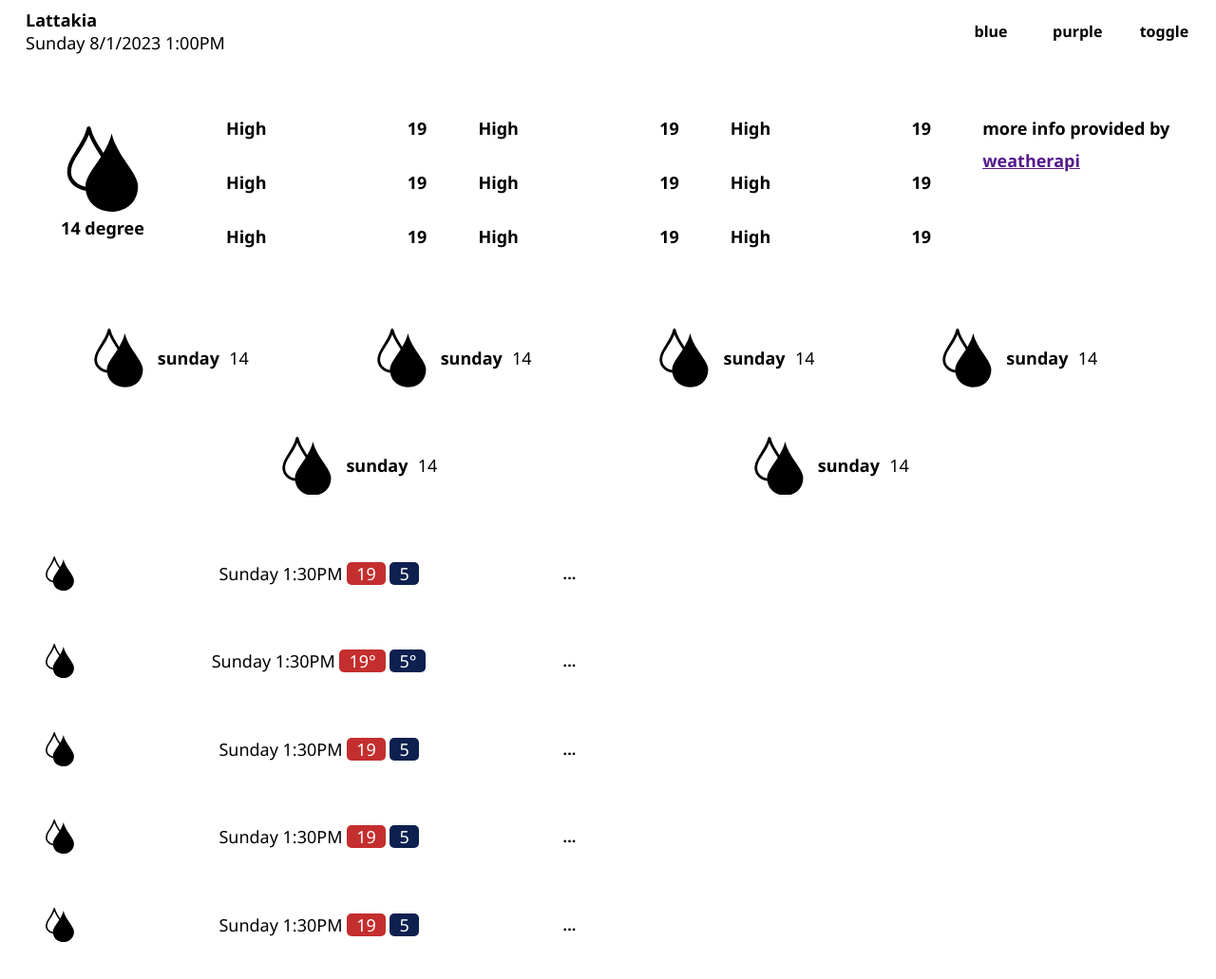
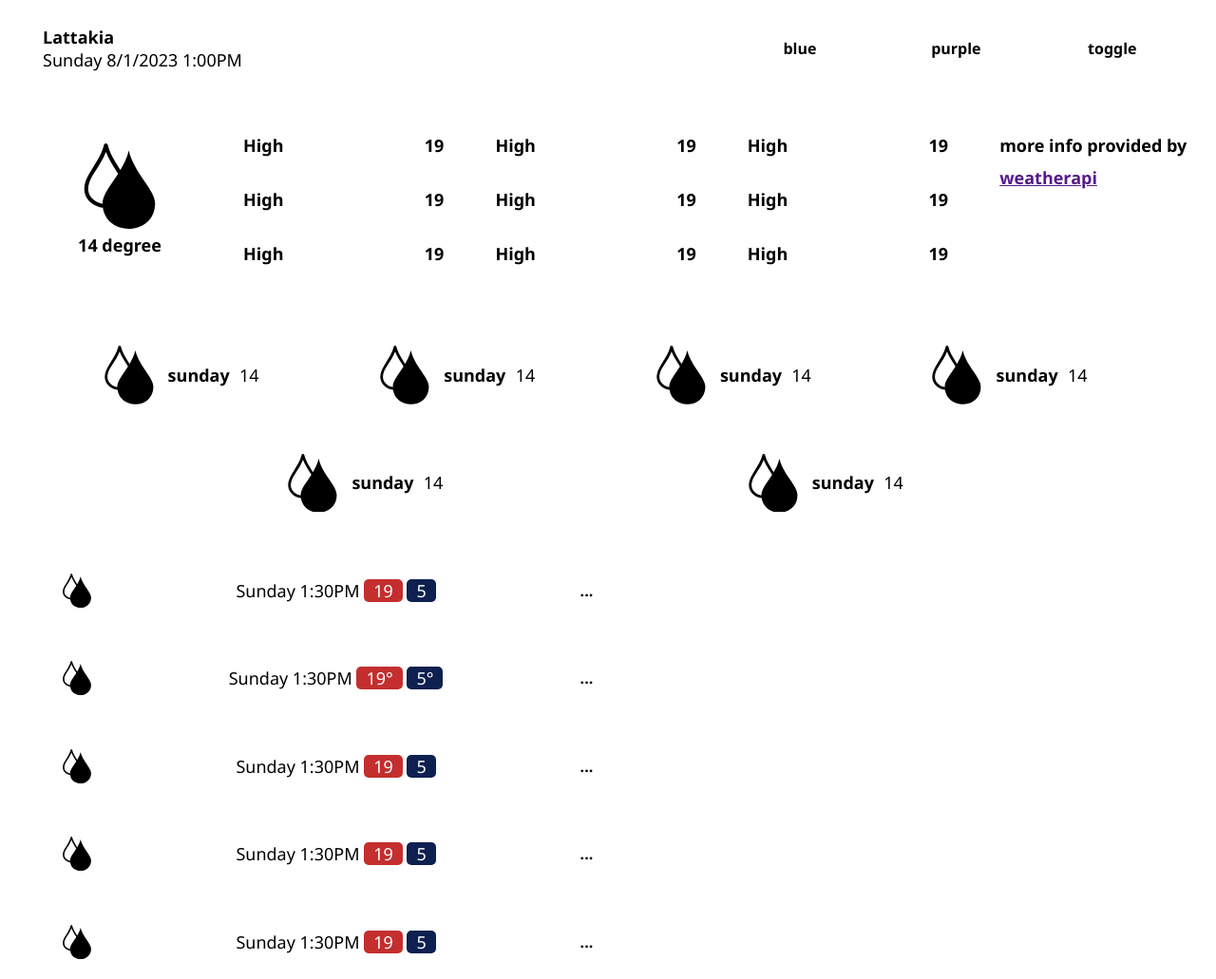
Before and after one commit to A9Marshe/weatherApp, a plain HTML site: page index.html in a window 1280 px wide. Shown: the top 1031 px of the page at 95% size. Drawn offline with Linux system fonts and the light colour scheme; a script that the page names is missing.

Commit message:
minor fixes in css

```diff
--- a/styles/buttons.css
+++ b/styles/buttons.css
@@ -13,25 +13,23 @@ button {
     color: var(--secondary);
     background-color: var(--primary);
     padding: 4px;
-    width: 8ch;
+    width: 16ch;
     height: 4ch;
     border-radius: 4px;
     font-size: 16px;
     font-weight: 800;
     border-radius: 2ch;
-
     outline: 0 solid var(--secondary);
 }
 
 .btn-square {
-    min-width: 4ch;
-    min-height: 4ch;
+    aspect-ratio: 1;
     max-width: 4ch;
     max-height: 4ch;
     border-radius: 1ch;
 }
 
-.btn:hover {
+button:hover {
     outline-width: 0.25rem;
 }
 
--- a/styles/style.css
+++ b/styles/style.css
@@ -9,7 +9,7 @@
     font-family: 'Segoe UI', Tahoma, Geneva, Verdana, sans-serif;
     font-size: 18px;
     writing-mode: horizontal-tb;
-    direction: auto;
+    /* direction: auto; */
     transition-timing-function: cubic-bezier(0.215, 0.610, 0.355, 1);
     transition: all 40ms, background-color 150ms;
 }
@@ -19,6 +19,8 @@ ul {
 }
 
 body {
+    margin-inline: 1rem;
+    margin-block-end: 1rem;
     display: grid;
     grid-template-areas:
         'header header header'
@@ -36,6 +38,8 @@ svg {
 
 /* START OF HEADER CSS */
 header {
+    margin-block-start: 1em;
+    ;
     grid-area: header;
     display: flex;
     justify-content: space-between;
@@ -115,7 +119,6 @@ main {
     flex-direction: column;
     flex-wrap: wrap;
     max-height: 100%;
-    justify-content: baseline;
     /* align-items: flex-start; */
     /* padding-block: 1rem; */
     max-width: 100%;
```
